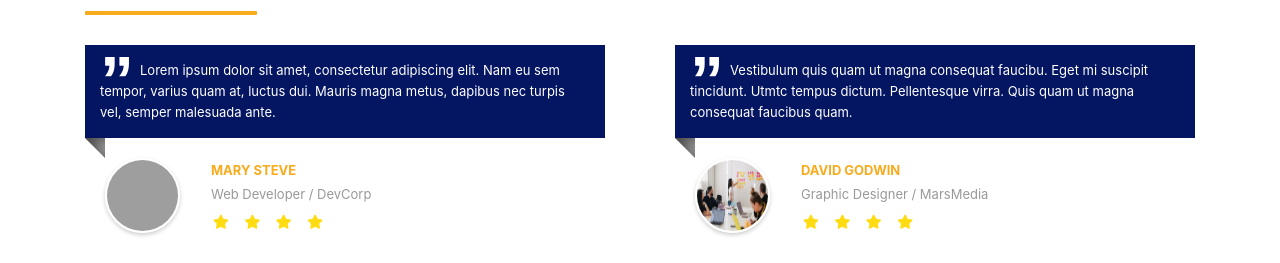
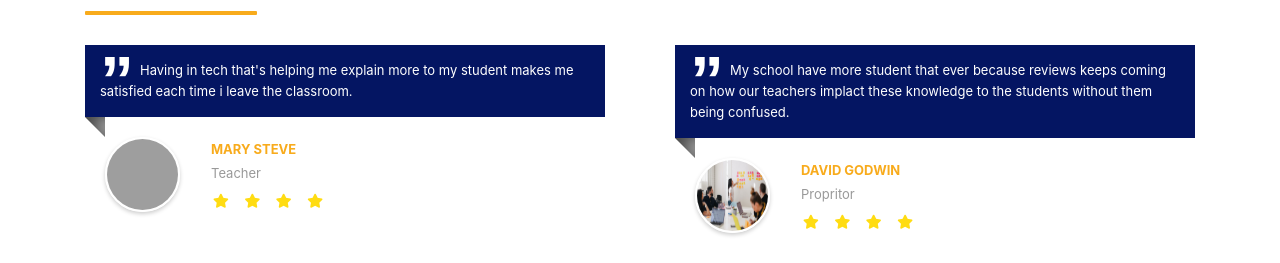
Before and after one commit to EmilyRacheal/techyteacher, a plain HTML site: page index.html in a window 1280 px wide. Shown: the part 2631-2894 px from the top of the page. Drawn offline with Linux system fonts and the light colour scheme; no server answers; grey boxes are pictures that could not be loaded; some icons are missing.

Commit message:
add text

```diff
--- a/index.html
+++ b/index.html
@@ -135,7 +135,7 @@
                         <div class="row">
                             <div class="col-md-6">
                                 <div class="m-2">
-                                    <img src="ress/images/f.jpg" class="img-fluid rounded" alt="" srcset="">
+                                    <img src="ress/images/ji.jpg" class="img-fluid rounded" alt="" srcset="">
                                 </div>
                             </div>
                             <div class="col-md-6">
@@ -224,14 +224,14 @@
                                 <div class="row">
                                     <div class="col-sm-6">
                                         <div class="testimonial">
-                                            <p>Lorem ipsum dolor sit amet, consectetur adipiscing elit. Nam eu sem tempor, varius quam at, luctus dui. Mauris magna metus, dapibus nec turpis vel, semper malesuada ante.</p>
+                                            <p>I'm so delighted that i can use illustrations to present my teachings in classroom.</p>
                                         </div>
                                         <div class="media">
                                             <img src="ress/images/a.jpg" class="mr-3" alt="">
                                             <div class="media-body">
                                                 <div class="overview">
                                                     <div class="name"><b>Ibrahim Audu</b></div>
-                                                    <div class="details">Media Analyst / SkyNet</div>
+                                                    <div class="details">School Director</div>
                                                     <div class="star-rating">
                                                         <ul class="list-inline">
                                                             <li class="list-inline-item"><i class="fa fa-star"></i></li>
@@ -247,14 +247,14 @@
                                     </div>
                                     <div class="col-sm-6">
                                         <div class="testimonial">
-                                            <p>Vestibulum quis quam ut magna consequat faucibu. Eget mi suscipit tincidunt. Utmtc tempus dictum. Pellentesque virra. Quis quam ut magna consequat faucibus quam.</p>
+                                            <p>Seeing student's happy and always active in class makes me excited.</p>
                                         </div>
                                         <div class="media">
                                             <img src="ress/images/b.jpg" class="mr-3" alt="">
                                             <div class="media-body">
                                                 <div class="overview">
                                                     <div class="name"><b>William John</b></div>
-                                                    <div class="details">Web Developer / SoftBee</div>
+                                                    <div class="details">Teacher</div>
                                                     <div class="star-rating">
                                                         <ul class="list-inline">
                                                             <li class="list-inline-item"><i class="fa fa-star"></i></li>
@@ -274,14 +274,14 @@
                                 <div class="row">
                                     <div class="col-sm-6">
                                         <div class="testimonial">
-                                            <p>Lorem ipsum dolor sit amet, consectetur adipiscing elit. Nam eu sem tempor, varius quam at, luctus dui. Mauris magna metus, dapibus nec turpis vel, semper malesuada ante.</p>
+                                            <p>Having in tech that's helping me explain more to my student makes me satisfied each time i leave the classroom.</p>
                                         </div>
                                         <div class="media">
                                             <img src="ress/images/c.jpg" class="mr-3" alt="">
                                             <div class="media-body">
                                                 <div class="overview">
                                                     <div class="name"><b>Mary Steve</b></div>
-                                                    <div class="details">Web Developer / DevCorp</div>
+                                                    <div class="details">Teacher</div>
                                                     <div class="star-rating">
                                                         <ul class="list-inline">
                                                             <li class="list-inline-item"><i class="fa fa-star"></i></li>
@@ -297,14 +297,14 @@
                                     </div>
                                     <div class="col-sm-6">
                                         <div class="testimonial">
-                                            <p>Vestibulum quis quam ut magna consequat faucibu. Eget mi suscipit tincidunt. Utmtc tempus dictum. Pellentesque virra. Quis quam ut magna consequat faucibus quam.</p>
+                                            <p>My school have more student that ever because reviews keeps coming on how our teachers implact these knowledge to the students without them being confused.</p>
                                         </div>
                                         <div class="media">
                                             <img src="ress/images/d.jpg" class="mr-3" alt="">
                                             <div class="media-body">
                                                 <div class="overview">
                                                     <div class="name"><b>David Godwin</b></div>
-                                                    <div class="details">Graphic Designer / MarsMedia</div>
+                                                    <div class="details">Propritor</div>
                                                     <div class="star-rating">
                                                         <ul class="list-inline">
                                                             <li class="list-inline-item"><i class="fa fa-star"></i></li>
```
